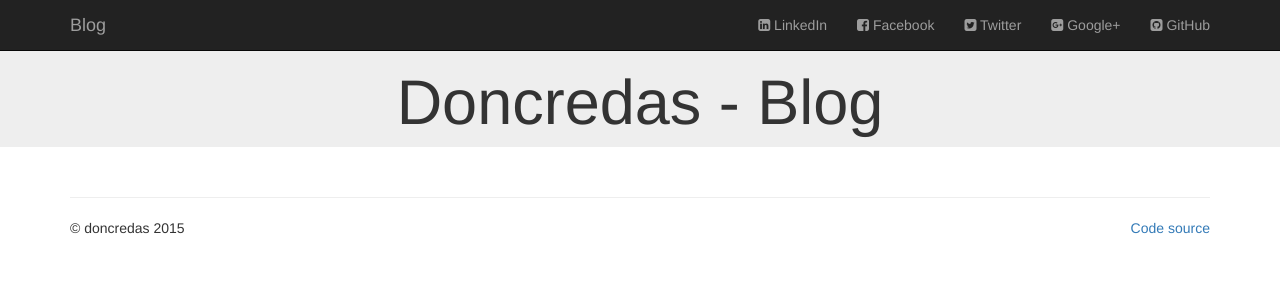
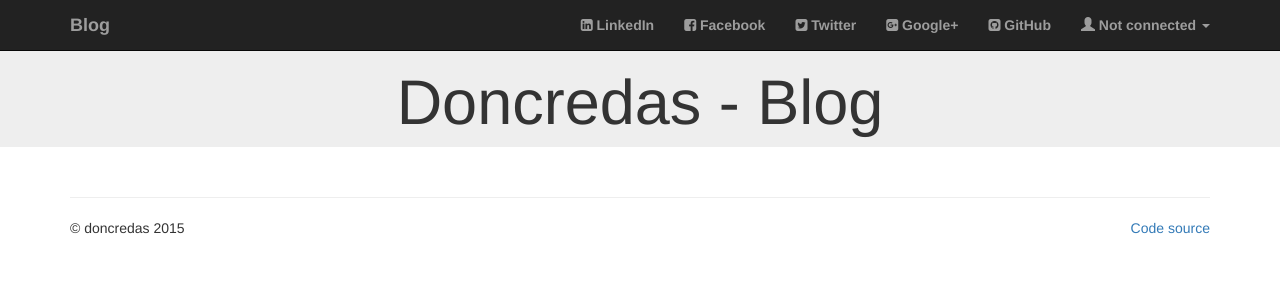
Before and after one commit to komlanvi/doncredasPHP, a PHP site: template Blog/views/index.html.twig in a window 1280 px wide. Shown: the top 300 px of the page. Run offline with PHP 8.4, Linux system fonts and the light colour scheme; the template is opened without the code that fills it, so the values that code supplies are empty; some libraries are stand-ins or nearby versions.

Commit message:
The principale view layout

```diff
--- a/Blog/views/layout.html.twig
+++ b/Blog/views/layout.html.twig
@@ -5,14 +5,14 @@
     <meta http-equiv="X-UA-Compatible" content="IE=edge">
     <meta name="viewport" content="width=device-width, initial-scale=1">
     <link href="../web/blogstyle.css" rel="stylesheet">
-    <title>Doncredas - Blog {% block title %} {% endblock %}</title>
+    <title>{% block title %} Doncredas - Blog {% endblock %}</title>
     <!--<link rel="stylesheet" href="https://maxcdn.bootstrapcdn.com/bootstrap/3.3.2/css/bootstrap.min.css">-->
     <link rel="stylesheet" href="{{ app.request.basepath }}/lib/bootstrap/css/bootstrap.min.css"/>
     <link href="//maxcdn.bootstrapcdn.com/font-awesome/4.2.0/css/font-awesome.min.css" rel="stylesheet">
 </head>
 <body>
 <header>
-    <div class="navbar navbar-inverse navbar-fixed-top">
+    <div class="navbar navbar-inverse navbar-fixed-top" style="font-weight: bold;">
         <div class="container">
             <div class="navbar-header">
                 <button type="button" class="navbar-toggle collapsed" data-toggle="collapse" data-target="#navbar" aria-expanded="false" aria-controls="navbar">
@@ -21,10 +21,34 @@
                     <span class="icon-bar"></span>
                     <span class="icon-bar"></span>
                 </button>
-                <a class="navbar-brand" href="#">Blog</a>
+                <a class="navbar-brand" href="{{ app.request.basepath }}">Blog</a>
             </div>
 
             <div id="navbar" class="navbar-collapse collapse">
+                <ul class="nav navbar-nav navbar-right">
+                    {% if app.security.token and is_granted('IS_AUTHENTICATED_FULLY') %}
+                        <li class="dropdown">
+                            <a href="#" class="dropdown-toggle" data-toggle="dropdown">
+                                <span class="glyphicon glyphicon-user"></span>
+                                Welcome, {{ app.security.token.user.username }}
+                                <b class="caret"></b>
+                            </a>
+                            <ul class="dropdown-menu">
+                                <li><a href="{{ path('logout') }}">Log out</a></li>
+                            </ul>
+                        </li>
+                    {% else %}
+                        <li class="dropdown">
+                            <a href="#" class="dropdown-toggle" data-toggle="dropdown">
+                                <span class="glyphicon glyphicon-user"></span>
+                                Not connected
+                                <b class="caret"></b></a>
+                            <ul class="dropdown-menu">
+                                <li><a href="{{ path('login') }}">Log in</a></li>
+                            </ul>
+                        </li>
+                    {% endif %}
+                </ul>
                 <ul class="nav navbar-nav navbar-right">
                     <li><a href="https://it.linkedin.com/in/doncredas/" target="_blank"><i class="fa fa-linkedin-square"></i> LinkedIn</a></li>
                     <li><a href="https://www.facebook.com/doncredas" target="_blank"><i class="fa fa-facebook-square"></i> Facebook</a></li>
@@ -37,20 +61,27 @@
 
     </div>
 </header>
-<div class="jumbotron" style="padding-bottom: 0px; text-align: center;">
+<div class="jumbotron" style="padding-bottom: 0; text-align: center;">
+    {% block jumbotron %}
     <div class="container">
         <header>
             <h1>Doncredas - Blog</h1>
         </header>
     </div>
+    {% endblock %}
 </div>
 <div class="container">
-    {% block content %}
-    {% endblock %}
+    <div id="main">
+        {% block content %}
+        {% endblock %}
+    </div>
     <hr>
     <footer>
         © doncredas 2015 <span class="pull-right"><a href="https://github.com/doncredas/doncredasPHP" target="_blank">Code source</a></span>
     </footer>
+    <script src="{{ app.request.basepath }}/lib/js/jquery.js"></script>
+    <script src="{{ app.request.basepath }}/lib/bootstrap/js/bootstrap.min.js"></script>
+    <script src="{{ app.request.basepath }}/lib/js/blogjs.js"></script>
 </div>
 </body>
 </html>
```
